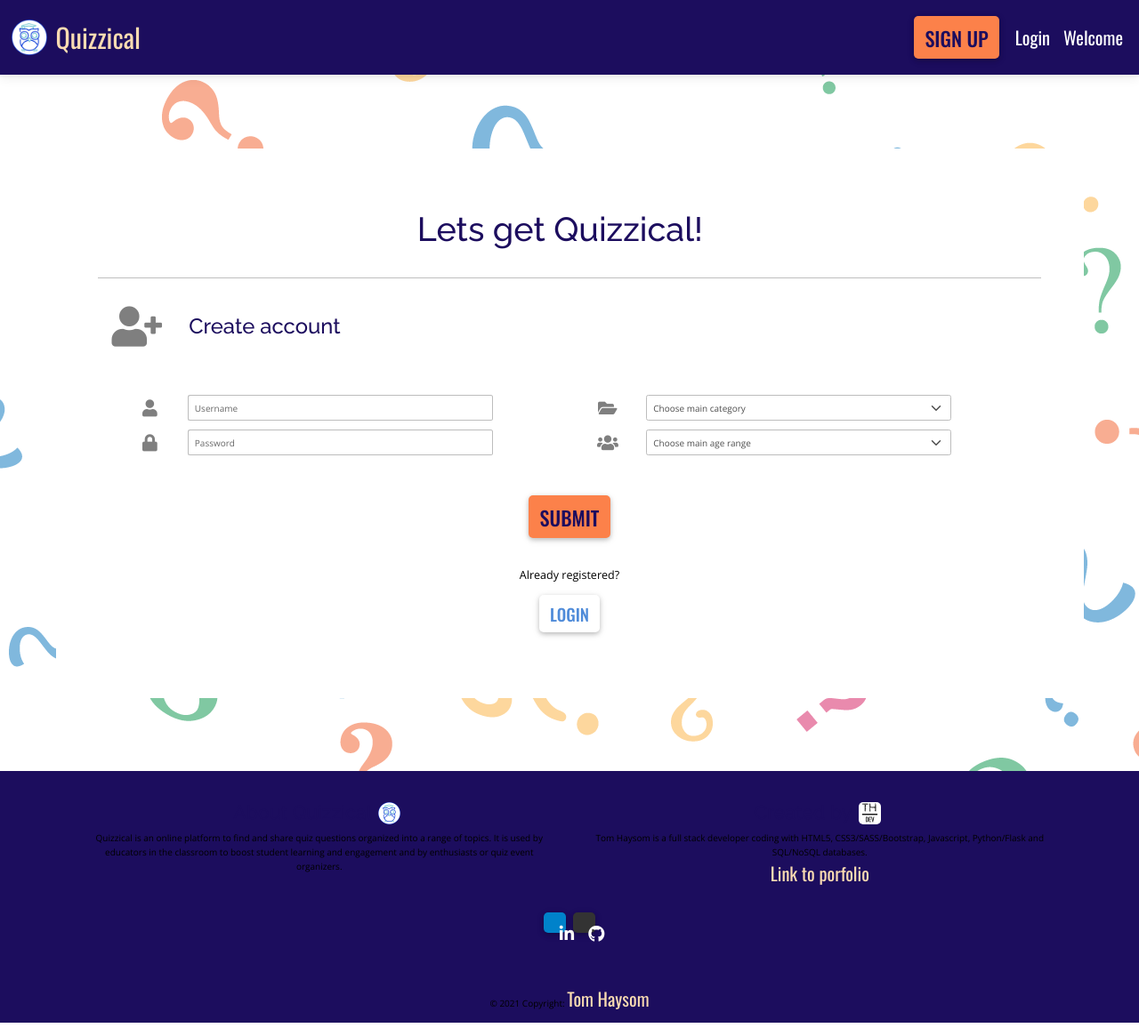
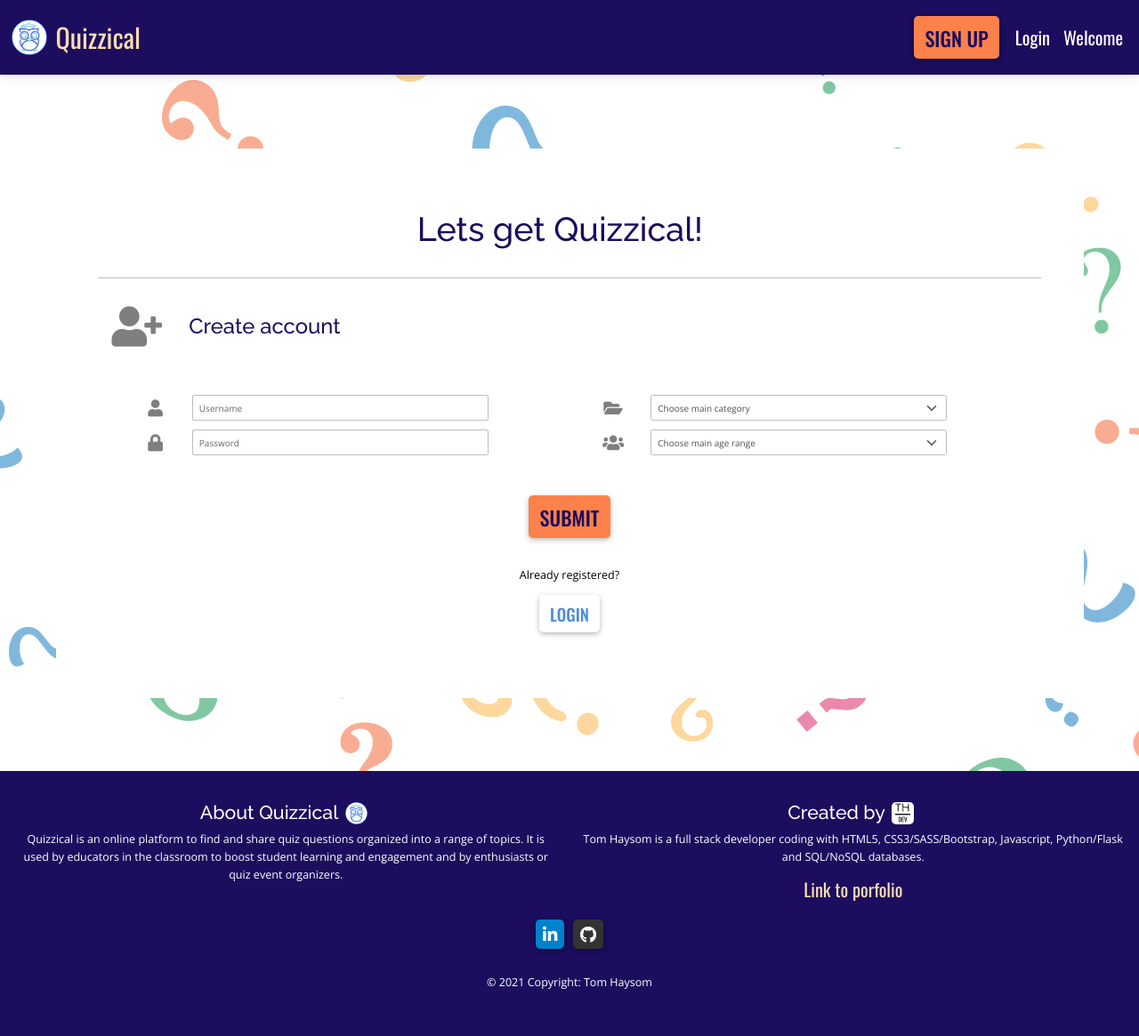
Before and after one commit to thaysom22/quizzical, a Flask app: page /register in a window 1280 px wide. Shown: the whole page at 89% size. Run offline with Flask 2, Linux system fonts and the light colour scheme; data that the repository does not hold is empty; some libraries are stand-ins or nearby versions.

Commit message:
fix footer layout and styling to new design. improve layout, sizing of heading and searchbar elements on discovr page

```diff
--- a/static/css/style.css
+++ b/static/css/style.css
@@ -17,6 +17,13 @@ CREDIT: https://www.color-hex.com/color-palette/23357 */
   line-height: initial;
   white-space: nowrap;
   text-transform: uppercase;
+}
+.btn.btn-search {
+  padding: 0.25rem;
+}
+.btn.footer-link {
+  color: white;
+  padding: 0.2rem 0.8rem 0.4rem 0.8rem;
 }
 .btn.cta {
   background-color: #FC814A;
@@ -168,6 +175,7 @@ main .overlay {
   height: 100%;
   min-height: 100vh;
   z-index: 1;
+  padding-bottom: 3rem;
 }
 
 .main-inner-wrapper {
@@ -224,23 +232,34 @@ main .overlay {
 
 /* ******* FOOTER ******* */
 footer {
-  font-family: "Open Sans", sans-serif;
   background-color: #1C0D5E;
 }
 footer .footer-inner-wrapper {
-  position: relative;
-  top: 6rem;
+  color: white;
+  font-family: "Open Sans", sans-serif;
 }
-footer #footer-thdev-icon,
-footer #footer-logo {
+footer .footer-inner-wrapper h5 {
+  color: white;
+}
+footer .footer-inner-wrapper #footer-thdev-icon,
+footer .footer-inner-wrapper #footer-logo {
   width: 2.5rem;
   height: 2.5rem;
   margin: 0.5rem;
 }
-footer #footer-thdev-icon {
+footer .footer-inner-wrapper #footer-thdev-icon {
   border-radius: 0.5rem;
 }
-footer a.wheat {
+footer .footer-inner-wrapper p {
+  font-size: calc(1rem + .2vw);
+}
+footer .footer-inner-wrapper .linkedin {
+  background-color: #0082ca;
+}
+footer .footer-inner-wrapper .github {
+  background-color: #333333;
+}
+footer .footer-inner-wrapper .portfolio a {
   color: #FADCB2;
 }
 
@@ -440,10 +459,6 @@ form .form-new-user span {
   margin-bottom: 1rem;
 }
 
-.form-control {
-  padding-left: 0 !important;
-}
-
 .form-control.is-invalid,
 .was-validated .form-control:invalid {
   margin-bottom: 1.5rem !important;
@@ -572,6 +587,12 @@ form .form-new-user span {
 .num-results span {
   color: rgba(0, 0, 0, 0.5);
   font-size: calc(1.1rem + .4vw);
+}
+
+.searchbar-outline {
+  min-width: 25rem;
+  width: 60%;
+  max-width: 40rem;
 }
 
 /* ******* VIEW QUIZ PAGE ******* */
--- a/static/scss/components/_footer.scss
+++ b/static/scss/components/_footer.scss
@@ -1,11 +1,12 @@
 /* ******* FOOTER ******* */
 
 footer {
-    font-family: $main;
     background-color: $midnight-blue;
     .footer-inner-wrapper{
-    position: relative;
-    top: 6rem;
+        color: white;
+        font-family: $main;
+        h5 {
+            color: white;
         }
         #footer-thdev-icon,
         #footer-logo {
@@ -16,7 +17,18 @@ footer {
         #footer-thdev-icon {
             border-radius: .5rem;
         }
-    a.wheat {
+        p{
+            font-size: calc(1rem + .2vw);
+        }
+        .linkedin{
+            background-color: #0082ca;
+        }
+        .github {
+            background-color: #333333;
+        }
+        .portfolio a{
             color: $wheat;
         }
+
     }
+}
--- a/static/scss/components/_forms.scss
+++ b/static/scss/components/_forms.scss
@@ -10,11 +10,6 @@ form {
         }
     }
 }
-
-    .form-control {
-        padding-left: 0 !important;
-    }
-
     .form-control.is-invalid,
     .was-validated .form-control:invalid {
         margin-bottom: 1.5rem !important;
--- a/static/scss/helpers/_allpages.scss
+++ b/static/scss/helpers/_allpages.scss
@@ -101,6 +101,7 @@ main {
         height: 100%;
         min-height: 100vh;
         z-index: 1;
+        padding-bottom: 3rem;
     }
 }
 
--- a/static/scss/helpers/_buttons.scss
+++ b/static/scss/helpers/_buttons.scss
@@ -9,10 +9,13 @@
     line-height: initial;
     white-space: nowrap;
     text-transform: uppercase;
-
-    // &.btn-search {
-    //     padding: 0.6rem 1rem 0.6rem 1rem;
-    // }
+    &.btn-search {
+        padding: 0.25rem;
+    }
+    &.footer-link{
+        color: white;
+        padding: 0.2rem 0.8rem 0.4rem 0.8rem
+    }
     &.cta {
         background-color: $mandarin;
         color: $midnight-blue;
--- a/static/scss/pages/_search-page.scss
+++ b/static/scss/pages/_search-page.scss
@@ -6,3 +6,9 @@
         font-size: calc(1.1rem + .4vw);
     }
 }
+
+.searchbar-outline {
+    min-width: 25rem;
+    width: 60%;
+    max-width: 40rem;
+}
--- a/templates/components/footer.html
+++ b/templates/components/footer.html
@@ -1,8 +1,7 @@
 <!-- Footer -->
 <!-- CREDIT footer: "https://mdbootstrap.com/docs/standard/navigation/footer/" -->
-<footer class="text-center">
-  <div class="container px-4 py-5">
-    <div class="row">
+<footer class="text-center container-fluid px-3 py-5">
+    <div class="row footer-inner-wrapper">
         <div class="col-lg-6 col-md-12 mb-4 mb-md-0 px-4">
             <div class="d-flex align-items-center justify-content-center mb-1">
                 <h5 class="mb-0 me-1">About Quizzical</h5>
@@ -30,37 +29,37 @@
             </div>
             <p>
                 Tom Haysom is a full stack developer coding with HTML5, CSS3/SASS/Bootstrap, Javascript, Python/Flask and SQL/NoSQL databases.
-          <br><a href="https://thaysom22.github.io/portfolio_project/" target="_blank" class="wheat">Link to porfolio</a>
             </p>
+            <div class="portfolio mt-2">
+                <a href="https://thaysom22.github.io/portfolio_project/" target="_blank">
+                    Link to porfolio
+                </a>
+            </div>
         </div>
         <!-- Section: Social media -->
         <section class="col-12 my-4">
             <!-- Linkedin -->
             <a
-            class="btn btn-primary btn-floating m-1"
-            style="background-color: #0082ca;"
                 href="https://linkedin.com/in/thomas-haysom"
                 target="_blank"
-            role="button"
             >
-            <i class="fab fa-linkedin-in icon-sm"></i>
+                <button class="btn footer-link linkedin m-1">
+                    <i class="fab fa-linkedin-in"></i>
+                </button>
             </a>
             <!-- Github -->
             <a
-            class="btn btn-primary btn-floating m-1"
-            style="background-color: #333333;"
                 href="https://github.com/thaysom22"
                 target="_blank"
-            role="button"
             >
-            <i class="fab fa-github icon-sm"></i>
+                <button class="btn footer-link github m-1">
+                    <i class="fab fa-github"></i>
+                </button>
             </a>
         </section>
+        <!-- Copyright -->
+        <div class="text-center p-3">
+            <p>© 2021 Copyright: Tom Haysom</p>
         </div>
     </div>
-  <!-- Copyright -->
-  <div class="text-center p-3">
-    © 2021 Copyright:
-    <a href="https://github.com/thaysom22/quizzical" target="_blank" class="wheat">Tom Haysom</a>
-  </div>
 </footer>
--- a/templates/components/searchbar.html
+++ b/templates/components/searchbar.html
@@ -10,14 +10,14 @@
             {% if search_query %}
                 <input type="text" name="search_query"
                     id="search_query"
-                    class="form-control active"
+                    class="form-control form-control-lg active"
                     required
                     value="{{ search_query }}"
                 >
             {% else %}
                 <input type="text" name="search_query"
                     id="search_query"
-                    class="form-control"
+                    class="form-control form-control-lg"
                     required
                 >
             <label for="search_query" class="form-label">Find a quiz...</label>
@@ -25,7 +25,7 @@
             <div class="invalid-feedback">Your search is empty!</div>
         </div>
 
-        <button type="submit" class="btn btn-search">
+        <button type="submit" class="btn btn-search cta">
             <i class="fas fa-search icon-sm"></i>
         </button>
     </form>
--- a/templates/layout/base.html
+++ b/templates/layout/base.html
@@ -35,17 +35,17 @@
                 <section class="flashed-messages">
                     {% with messages = get_flashed_messages(with_categories=true) %}
                         {% if messages %}
+                            {% for category, message in messages %}
                                 <div class="row g-0 flashed-message
                                     alert alert-warning alert-dismissible
                                     fade show d-flex align-items-center
-                                {{category}}"
+                                    {{ category }}"
                                     role="alert"
                                 >
-                                {% for category, message in messages %}
                                     <h4 class="center-align text-center"><strong>{{ message }}</strong></h4>
                                     <button type="button" class="btn-close" data-bs-dismiss="alert" aria-label="Close"></button>
+                                </div>
                             {% endfor %}
-                            </div>
                         {% endif %}
                     {% endwith %}
                 </section>
--- a/templates/pages/login.html
+++ b/templates/pages/login.html
@@ -12,7 +12,7 @@
             <!-- login form -->
             <form method="POST" action="{{ url_for('login') }}" novalidate>
                 <!-- username -->
-                <div class="row mb-3">
+                <div class="row g-0 mb-3">
                     <div class="col-2 d-flex justify-content-center align-items-center">
                         <i class="fas fa-user icon-sm icon-fade"></i>
                     </div>
@@ -25,7 +25,7 @@
                     </div>
                 </div>
                 <!-- password -->
-                <div class="row mb-3">
+                <div class="row g-0 mb-3">
                     <div class="col-2 d-flex justify-content-center align-items-center">
                         <i class="fas fa-lock icon-sm icon-fade"></i>
                     </div>
--- a/templates/pages/register.html
+++ b/templates/pages/register.html
@@ -19,7 +19,7 @@
             >
                 <!-- username -->
                 <div class="col-12 col-lg-6 order-1">
-                    <div class="row mb-3">
+                    <div class="row g-0 mb-3">
                         <div class="col-2 d-flex justify-content-center align-items-center">
                             <i class="fas fa-user icon-sm icon-fade"></i>
                         </div>
@@ -36,7 +36,7 @@
                 </div>
                 <!-- main category select -->
                 <div class="col-12 col-lg-6 order-2">
-                    <div class="row mb-3">
+                    <div class="row g-0 mb-3">
                         <div class="col-2 d-flex justify-content-center align-items-center">
                             <i class="fas fa-folder-open icon-sm icon-fade"></i>
                         </div>
@@ -57,7 +57,7 @@
                 </div>
                 <!-- main age range select-->
                 <div class="col-12 col-lg-6 order-3 order-lg-4">
-                    <div class="row mb-3">
+                    <div class="row g-0 mb-3">
                         <div class="col-2 d-flex justify-content-center align-items-center">
                             <i class="fas fa-users icon-sm icon-fade"></i>
                         </div>
@@ -77,7 +77,7 @@
                 </div>
                 <!-- password -->
                 <div class="col-12 col-lg-6 order-4 order-lg-3">
-                    <div class="row mb-3">
+                    <div class="row g-0 mb-3">
                         <div class="col-2 d-flex justify-content-center align-items-center">
                             <i class="fas fa-lock icon-sm icon-fade"></i>
                         </div>
@@ -94,7 +94,7 @@
 
                 <!-- submit -->
                 <div class="col-12 order-5">
-                    <div class="row mt-5 d-flex justify-content-center align-items-center">
+                    <div class="row g-0 mt-5 d-flex justify-content-center align-items-center">
                         <div class="col-12 col-lg-2 d-flex justify-content-center
                             align-items-center mb-2 mb-lg-0"
                         >
```
Also changed, not shown: templates/pages/discover.html (+8 -6 lines), static/css/style.min.css, 2 other files. Lines whose indentation alone changed are shown as unchanged.
